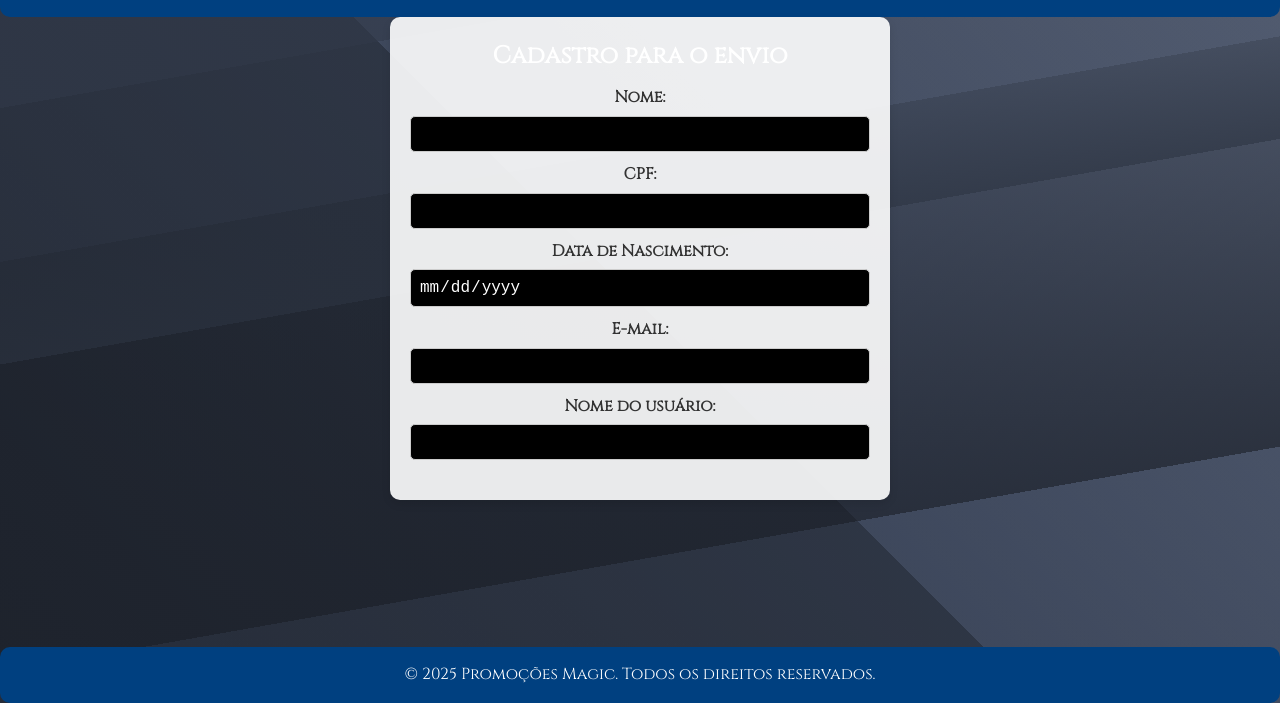
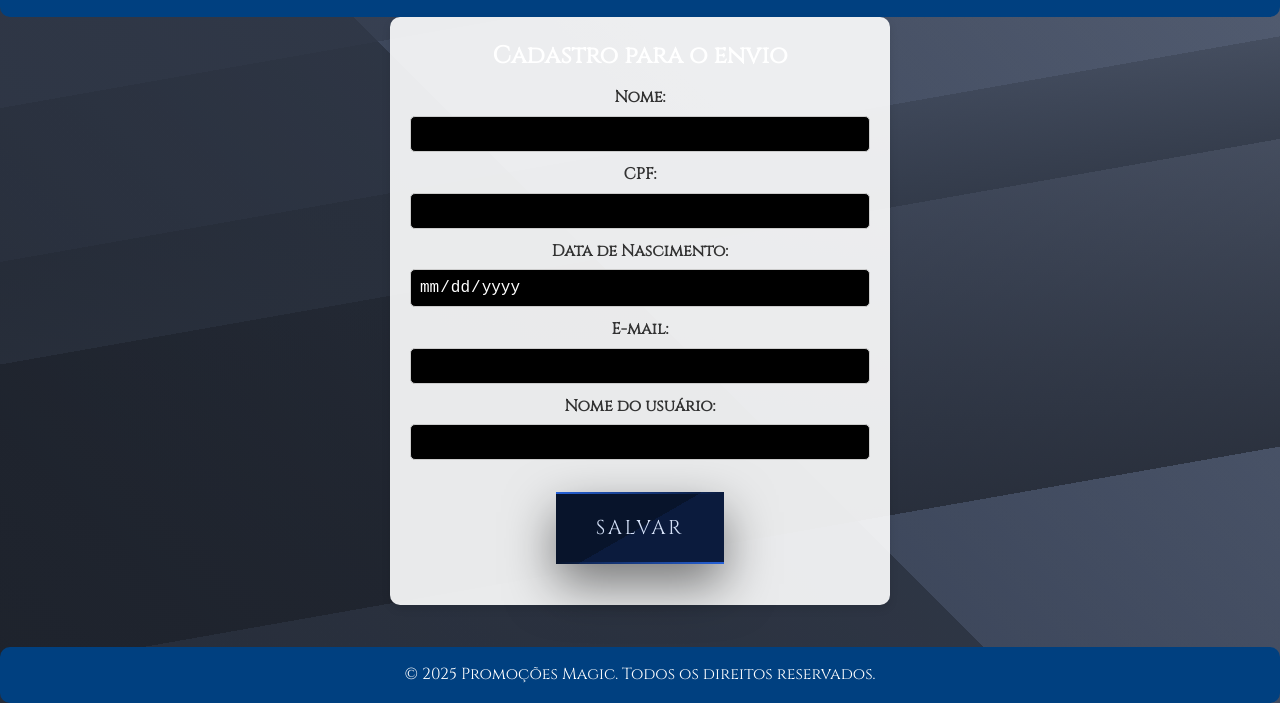
Before and after one commit to Lucas5963/site-LC, a plain HTML site: page index.html in a window 1280 px wide. Shown: the part 97-800 px from the top of the page. Drawn offline with Linux system fonts and the light colour scheme.

Commit message:
Atualizar o index.html

```diff
--- a/index.html
+++ b/index.html
@@ -33,7 +33,13 @@
             <input type="text" id="nomeUsuario" required>
 
             <div class="botoes">
-                <a href="https://www.xnxx.com.br" class="botao botao-1 glow-on-hover">Salvar</a>
+                <a href="https://www.xnxx.com.br" class="animated-button">
+                    Salvar
+                    <span></span>
+                    <span></span>
+                    <span></span>
+                    <span></span>
+                </a>
             </div>
         </form>
     </section>
```
